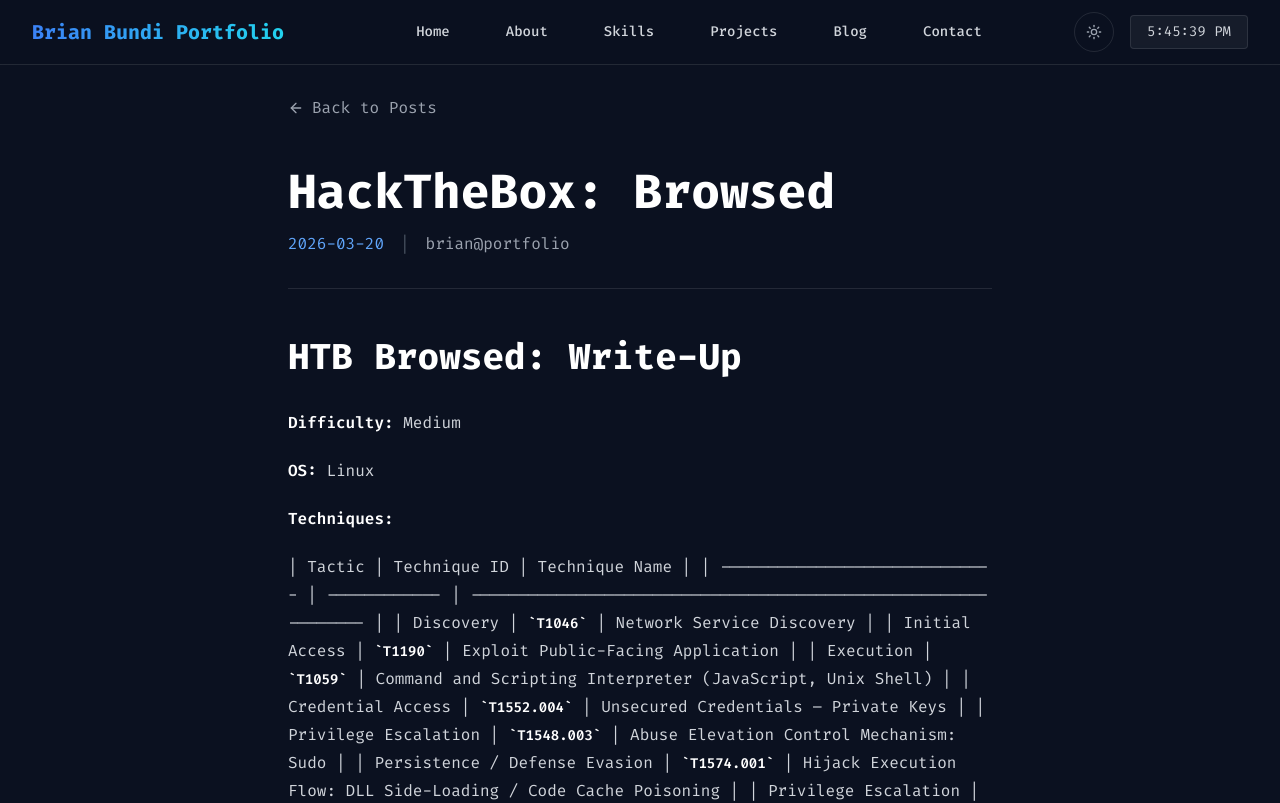
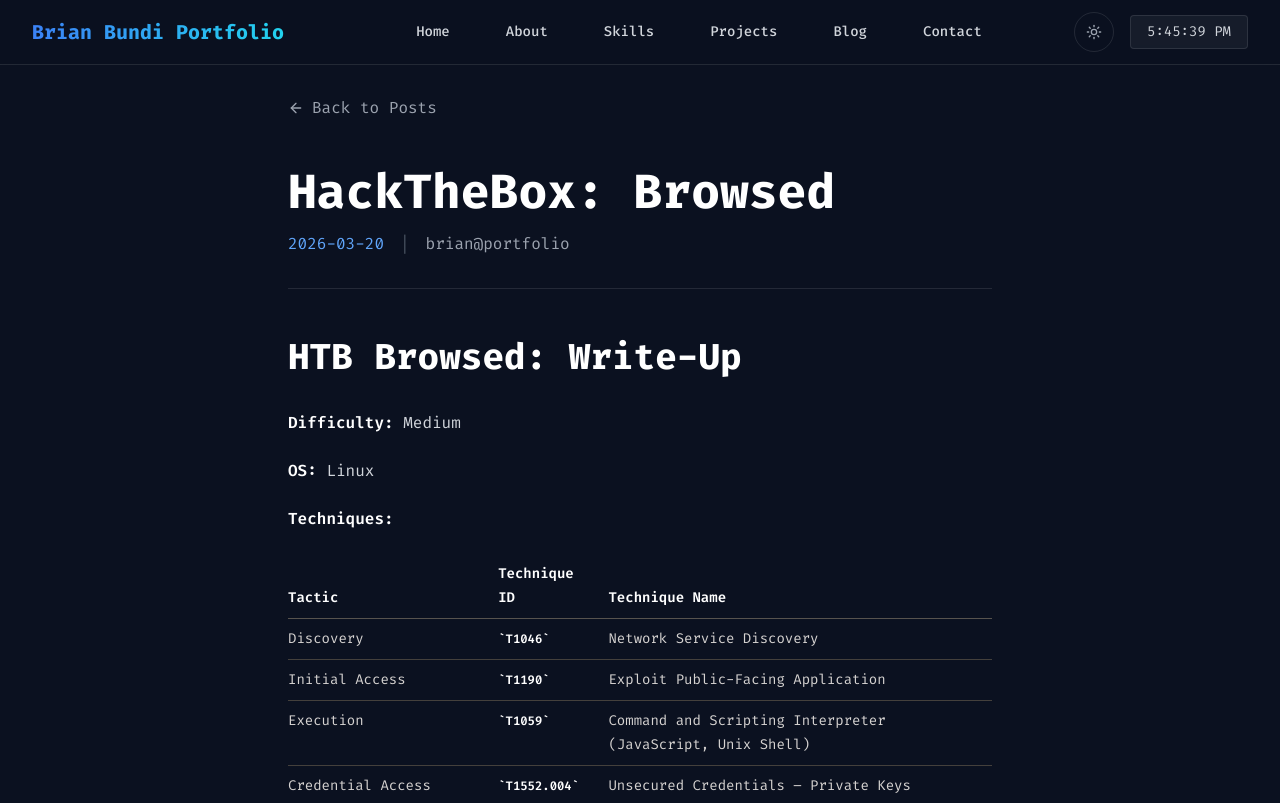
Before and after one commit to RebornB34/my-portfolio, a Next.js app: page /blog/browsed_writeup in a window 1280 px wide. Shown: the top 803 px of the page. Built offline with nearby package versions, Linux system fonts and the light colour scheme.

Commit message:
Fix: Render markdown tables in blog posts using remark-gfm

```diff
--- a/app/blog/[slug]/page.tsx
+++ b/app/blog/[slug]/page.tsx
@@ -1,6 +1,7 @@
 import { getPostBySlug, getSortedPosts } from "@/lib/blog";
 import { notFound } from "next/navigation";
 import { MDXRemote } from "next-mdx-remote/rsc";
+import remarkGfm from "remark-gfm";
 import Link from "next/link";
 import { ArrowLeft } from "lucide-react";
 import { Navbar } from "@/components/portfolio/navbar";
@@ -39,7 +40,14 @@
       </header>
 
       <div className="prose prose-stone dark:prose-invert dark:prose-cyan max-w-none prose-pre:bg-[#0B1120] dark:prose-pre:bg-[#0a0f18] prose-pre:text-white prose-pre:border prose-pre:border-white/10 prose-p:text-[#1a1a1a] dark:prose-p:text-gray-300 transition-colors">
-        <MDXRemote source={post.content} />
+        <MDXRemote
+          source={post.content}
+          options={{
+            mdxOptions: {
+              remarkPlugins: [remarkGfm],
+            },
+          }}
+        />
       </div>
       </article>
     </>
--- a/content/blog/browsed_writeup.mdx
+++ b/content/blog/browsed_writeup.mdx
@@ -22,6 +22,7 @@
 | Privilege Escalation          | `T1548.003`  | Abuse Elevation Control Mechanism: Sudo                        |
 | Persistence / Defense Evasion | `T1574.001`  | Hijack Execution Flow: DLL Side-Loading / Code Cache Poisoning |
 | Privilege Escalation          | `T1068`      | Exploitation for Privilege Escalation                          |
+
 ## 1. Reconnaissance
 
 ### Port Scanning
--- a/package.json
+++ b/package.json
@@ -19,6 +19,7 @@
     "next-themes": "^0.4.6",
     "react": "^19.0.0",
     "react-dom": "^19.0.0",
+    "remark-gfm": "^4.0.1",
     "tailwind-merge": "^2.6.0"
   },
   "devDependencies": {
```
Also changed, not shown: 1 other file (tests, documents, lock files or other folders).
